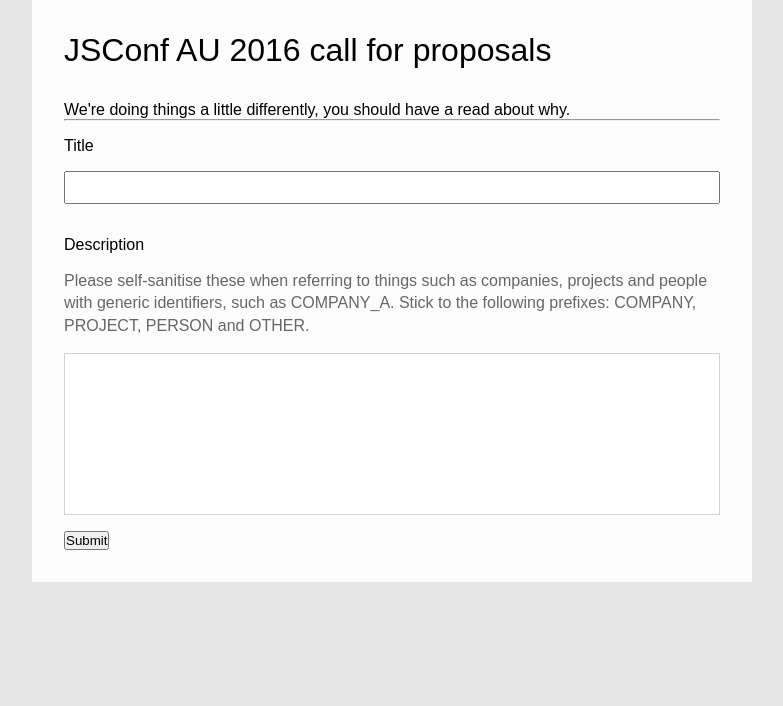
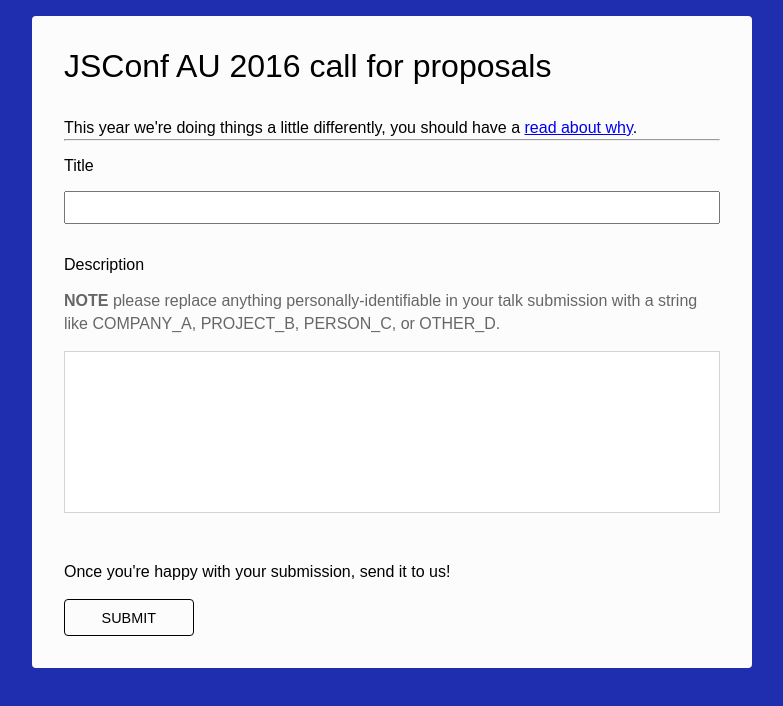
Before and after one commit to robrkerr/smart-proposals, a React app: page / in a window 1280 px wide. Shown: the top 706 px of the page, without its empty margins (248-1031 px from the left). Built offline with nearby package versions, Linux system fonts and the light colour scheme.

Commit message:
more css and stuffs

```diff
--- a/src/components/App.js
+++ b/src/components/App.js
@@ -1,4 +1,4 @@
-import React, { Component } from 'react'
+import React, {Component} from 'react'
 
 import Submission from '../models/Submission'
 import SanitisingDescription from './SanitisingDescription'
@@ -8,11 +8,11 @@ export default class App extends Component {
   constructor(props) {
     super(props);
     this.handleUpdateTitle = this.handleUpdateTitle.bind(this);
-    this.state = {submission: new Submission()};
+    this.state = { submission: new Submission() };
   }
 
   handleUpdateTitle(event) {
-    this.setState({title: event.target.value});
+    this.setState({ title: event.target.value });
   }
 
   onSubmit(e) {
@@ -24,24 +24,34 @@ export default class App extends Component {
     const { submission } = this.state;
     const { conference } = this.props;
     return (
+      <main className={conference.id}>
         <form onSubmit={this.onSubmit.bind(this)} className="Form">
           <h1 className="Header">
             {conference.title} call for proposals
           </h1>
-        We're doing things a little differently, you should have a <a href=""></a>read about why.
+          <p className="Intro">
+            This year we're doing things a little differently, you should have
+            a <a href={conference.url} className="Link">read about why</a>.
+          </p>
           <hr/>
-        <TextField name="title" label="Title" form={submission}/>
-        <div className="Field">
+          <TextField name="title" label="Title" form={submission}>
+
+          </TextField>
+          <div className="Field -readonly">
             <div className="Field_Label">
               Description
             </div>
             <div className="Field_Note">
-          Please self-sanitise these when referring to things such as companies, projects and people with generic identifiers, such as COMPANY_A. Stick to the following prefixes: COMPANY, PROJECT, PERSON and OTHER.
+              <strong>NOTE</strong> please replace anything personally-identifiable in your talk submission with a string like COMPANY_A, PROJECT_B, PERSON_C, or OTHER_D.
             </div>
             <SanitisingDescription name="description" label="Description" form={submission}/>
           </div>
+          <div className="Form_Buttons">
+            <div className="Intro">Once you're happy with your submission, send it to us!</div>
           <button type="submit" className="Button">Submit</button>
+          </div>
         </form>
+      </main>
     );
   }
 }
--- a/src/components/TextField.js
+++ b/src/components/TextField.js
@@ -13,7 +13,7 @@ export default class TextArea extends Component {
     const value = form.data[name]
     return <div className="Field">
       <div className="Field_Label">{ label }</div>
-      <input type='text' className="field-text" value={value} onChange={this.handleUpdate.bind(this)}/>
+      <input type='text' className="Field_Text" value={value} onChange={this.handleUpdate.bind(this)}/>
     </div>
   }
 }
--- a/src/index.js
+++ b/src/index.js
@@ -4,11 +4,13 @@ import App from './components/App'
 import './style/style'
 
 const conf = window.location.hostname.match(/css/) ? {
+  id: 'css',
   title: 'CSSConf AU 2016',
-  domain: '2016.cssconf.com.au'
+  url: 'http://2016.cssconf.com.au'
 } : {
+  id: 'js',
   title: 'JSConf AU 2016',
-  domain: '2016.jsconfau.com'
+  url: 'http://2016.jsconfau.com'
 }
 
 ReactDOM.render(
--- /dev/null
+++ b/src/style/Button.css
@@ -0,0 +1,10 @@
+.Button {
+  font-size: 0.9rem;
+  padding: 0.65em 1em 0.62em;
+  background: none;
+  border: 1px solid;
+  border-radius: 0.25rem;
+  min-width: 9em;
+  text-transform: uppercase;
+  cursor: pointer;
+}
--- /dev/null
+++ b/src/style/Field.css
@@ -0,0 +1,26 @@
+.Field {
+  padding: 1rem 0
+}
+.Field > *+* {
+  margin-top: 1rem;
+}
+
+.Field_Label {
+  font-size: 1rem;
+  font-weight: 500;
+}
+
+.Field_Note {
+  font-size: 1rem;
+  color: hsl(0,0%,40%);
+  line-height: 1.4;
+}
+
+.Field_Text {
+  font-family: inherit;
+  font-size: 1em;
+  line-height: 1.6em;
+  padding: 0.1em 0.3em;
+  width: 100%;
+  margin: 1rem 0 0;
+}
--- /dev/null
+++ b/src/style/Form.css
@@ -0,0 +1,29 @@
+.Form {
+  background: hsl(0,0%,99%);
+  width: 100%;
+  max-width: 720px;
+  margin: 0 auto;
+  padding: 2rem;
+  min-height: 100%;
+  border-radius: 0.25rem;
+}
+.Form.-in-progress > * {
+  opacity: 0.2;
+  transition: opacity ease-out 2s;
+  pointer-events: none;
+}
+
+.Header {
+  font-size: 2rem;
+  font-weight: 500;
+  padding-bottom: 2rem;
+}
+.Intro {
+  line-height: 1.4;
+}
+.Form_Buttons {
+  padding-top: 2rem;
+}
+.Form_Buttons > *+* {
+  margin-top: 1rem;
+}
--- /dev/null
+++ b/src/style/Link.css
@@ -0,0 +1,3 @@
+.Link {
+
+}
--- a/src/style/global.css
+++ b/src/style/global.css
@@ -4,8 +4,23 @@
   box-sizing: border-box;
 }
 
+:root {
+  font-size: 16px;
+}
+
 body {
-  background: hsl(0,0%,90%);
-  font-size: 16px;
   font-family: Avenir Next, sans-serif;
 }
+
+main {
+  padding: 1rem;
+  min-height: 100vh;
+}
+
+main.css {
+  background: hsl(12, 86%, 48%);
+}
+
+main.js {
+  background: hsl(233, 71%, 40%);
+}
--- a/src/style/style.css
+++ b/src/style/style.css
@@ -1,45 +1,3 @@
-.Form {
-  background: hsl(0,0%,99%);
-  width: 100%;
-  max-width: 720px;
-  margin: 0 auto;
-  padding: 2rem;
-  min-height: 100%;
-}
-
-.Header {
-  font-size: 2rem;
-  font-weight: 500;
-  padding-bottom: 2rem;
-}
-
-.Field {
-  padding: 1rem 0
-}
-.Field > *+* {
-  margin-top: 1rem;
-}
-
-.Field_Label {
-  font-size: 1rem;
-  font-weight: 500;
-}
-
-.Field_Note {
-  font-size: 1rem;
-  color: hsl(0,0%,40%);
-  line-height: 1.4;
-}
-
-.field-text {
-  font-family: inherit;
-  font-size: 1em;
-  line-height: 1.6em;
-  padding: 0.1em 0.3em;
-  width: 100%;
-  margin: 1rem 0 0;
-}
-
 .Description_Container {
 }
 
--- a/src/style/style.js
+++ b/src/style/style.js
@@ -1,3 +1,7 @@
 import 'css-wipe'
 import './global.css'
+import './Form.css'
+import './Field.css'
+import './Button.css'
+import './Link.css'
 import './style.css'
```
Lines whose indentation alone changed are shown as unchanged.
